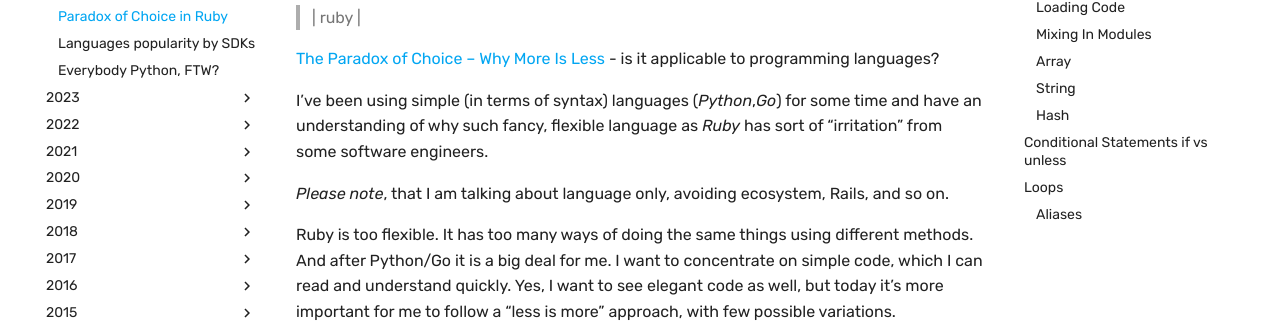
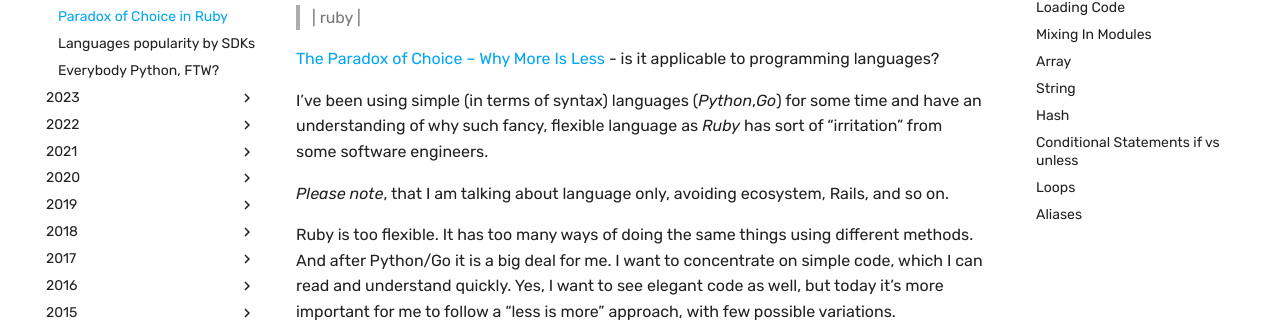
Before and after one commit to halyph/mind-flow, an MkDocs documentation site: the page built from docs/blog/2024/2024-12-22-paradox-of-choice.md, in a window 1280 px wide. Shown: the part 223-549 px from the top of the page. Built offline with MkDocs 1.6.1 and Material for MkDocs 9.7.7, drawn with Linux system fonts in a browser that asks for light colours; some web fonts are replaced; comment, search, counter and statistics services are not loaded.

````diff
--- a/docs/blog/2024/2024-12-22-paradox-of-choice.md
+++ b/docs/blog/2024/2024-12-22-paradox-of-choice.md
@@ -144,7 +144,7 @@ Using this syntax we tell Ruby that we want the keys to be symbols.
 { one: "eins", two: "zwei", three: "drei" }
 ```
 
-## Conditional Statements `if` vs `unless`
+### Conditional Statements `if` vs `unless`
 
 Executes code if the condition is `false`.
 
@@ -160,7 +160,7 @@ end
 puts "x is negative" unless x >= 0
 ```
 
-## Loops
+### Loops
 
 #### `loop`
 
````
